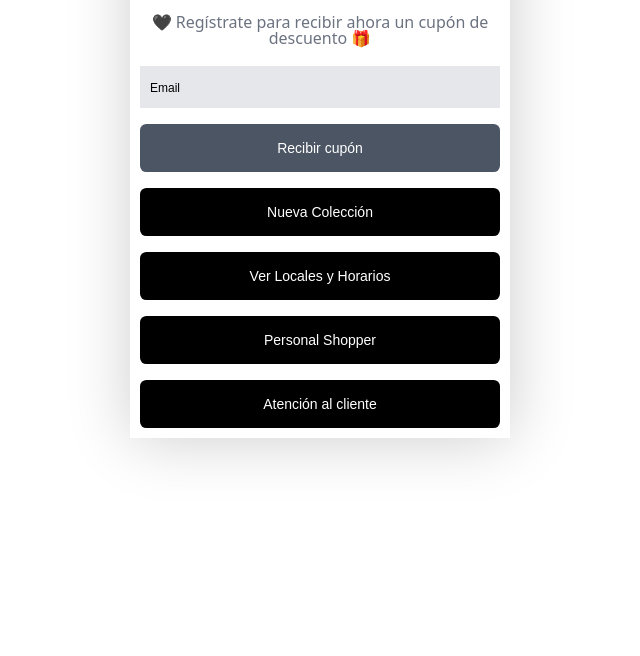
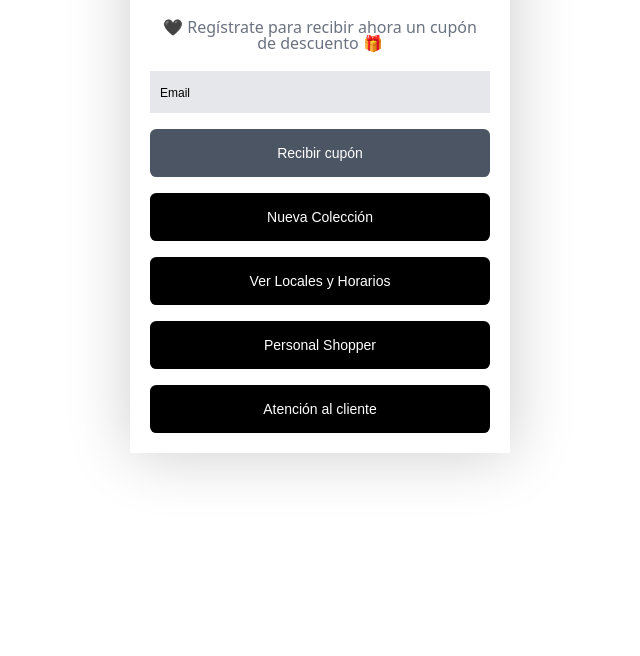
Before and after one commit to JPSilva1989/prueba-Smartlink-front, a plain HTML site: page index.html in a window 1280 px wide. Shown: the part 144-800 px from the top of the page, without its empty margins (320-960 px from the left). Drawn offline with Linux system fonts and the light colour scheme.

Commit message:
corrigiendo paddings

```diff
--- a/css/style.css
+++ b/css/style.css
@@ -9,7 +9,6 @@ a {
 }
 
 body {
-    padding: 5px;
     font-family: ui-sans-serif, system-ui, -apple-system, BlinkMacSystemFont, "Segoe UI", Roboto, "Helvetica Neue", Arial, "Noto Sans", sans-serif, "Apple Color Emoji", "Segoe UI Emoji", "Segoe UI Symbol", "Noto Color Emoji";
 }
 
@@ -19,7 +18,7 @@ body {
     max-width: 380px;
     margin: 60px auto;
     text-align: center;
-    padding: 10px;
+    padding: 20px;
     box-shadow: 1px 1px 60px rgba(0, 0, 0, 0.2);
 }
 
```
